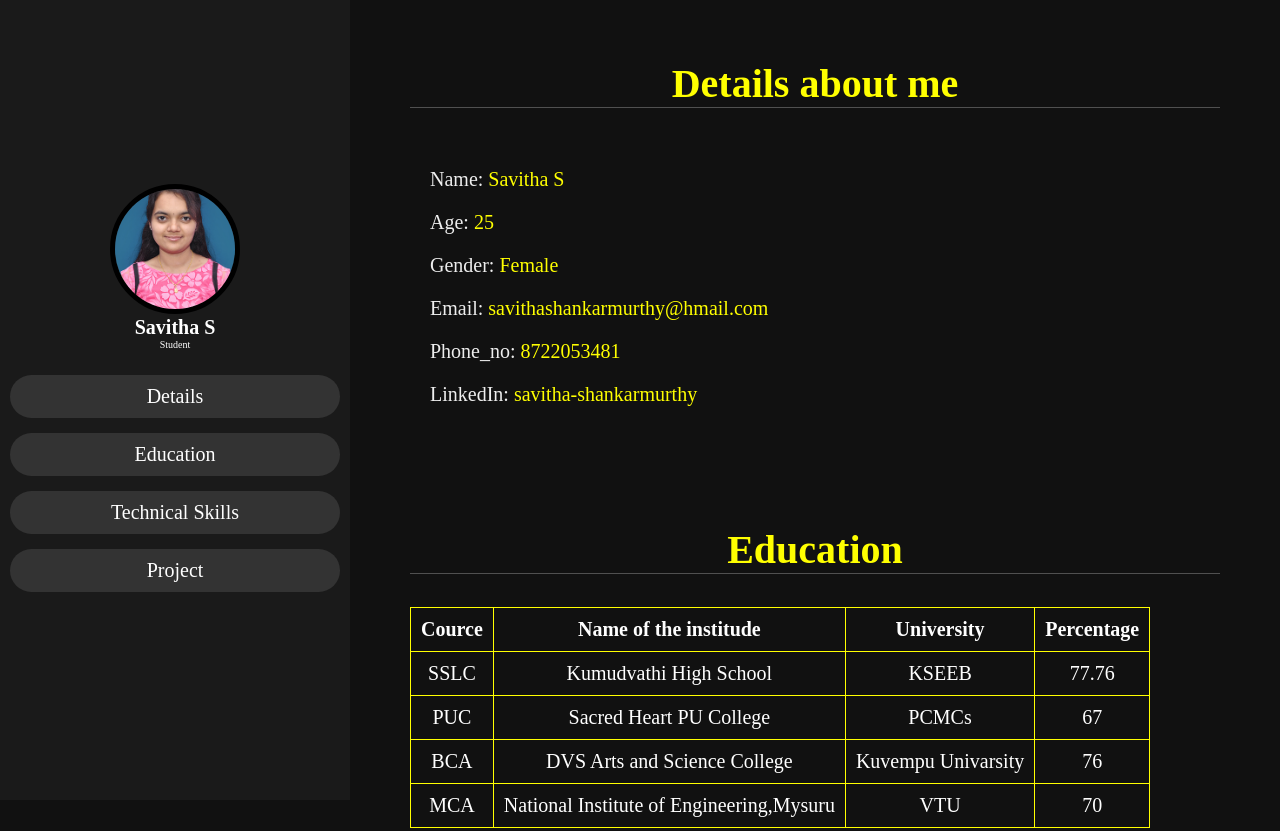
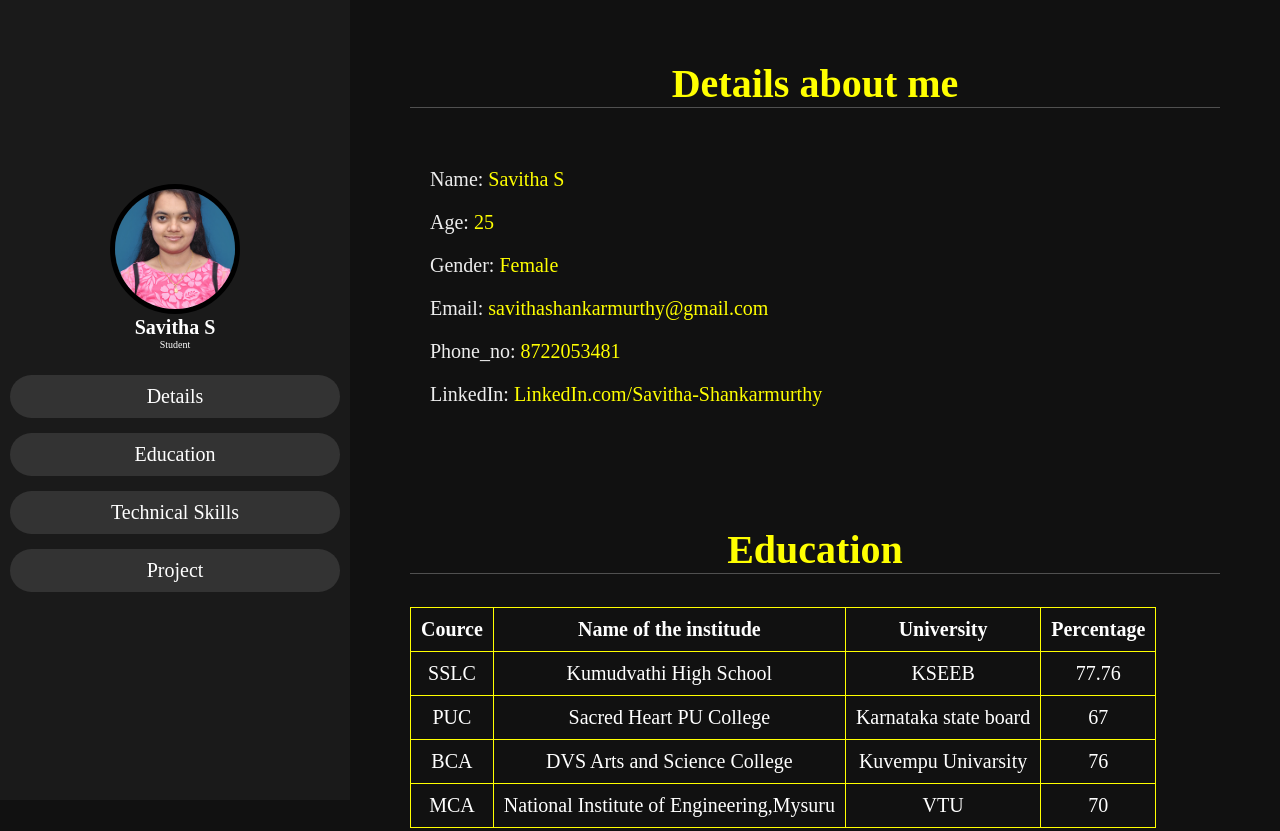
Before and after one commit to Savithasjois/savi.github.io, a plain HTML site: page index.html in a window 1280 px wide. Shown: the top 831 px of the page. Drawn offline with Linux system fonts and the light colour scheme.

Commit message:
Add files via upload

```diff
--- a/index.html
+++ b/index.html
@@ -30,9 +30,10 @@
              <h3><span>Name: </span>Savitha S</h3>
              <h3><span>Age: </span>25</h3>
              <h3><span>Gender: </span>Female</h3>
-             <h3><span>Email: </span>savithashankarmurthy@hmail.com</h3>
+             <h3><span>Email: </span>savithashankarmurthy@gmail.com</h3>
              <h3><span>Phone_no: </span>8722053481</h3>
-		<h3><span>LinkedIn: </span>savitha-shankarmurthy</h3>
+		<h3><span>LinkedIn: </span>LinkedIn.com/Savitha-Shankarmurthy
+</h3>
         </div>
     </div>
     </section>
@@ -54,7 +55,7 @@
         <tr>
             <td>PUC</td>
             <td>Sacred Heart PU College</td>
-            <td>PCMCs</td>
+            <td>Karnataka state board</td>
             <td>67</td>
         </tr>
         <tr>
```
